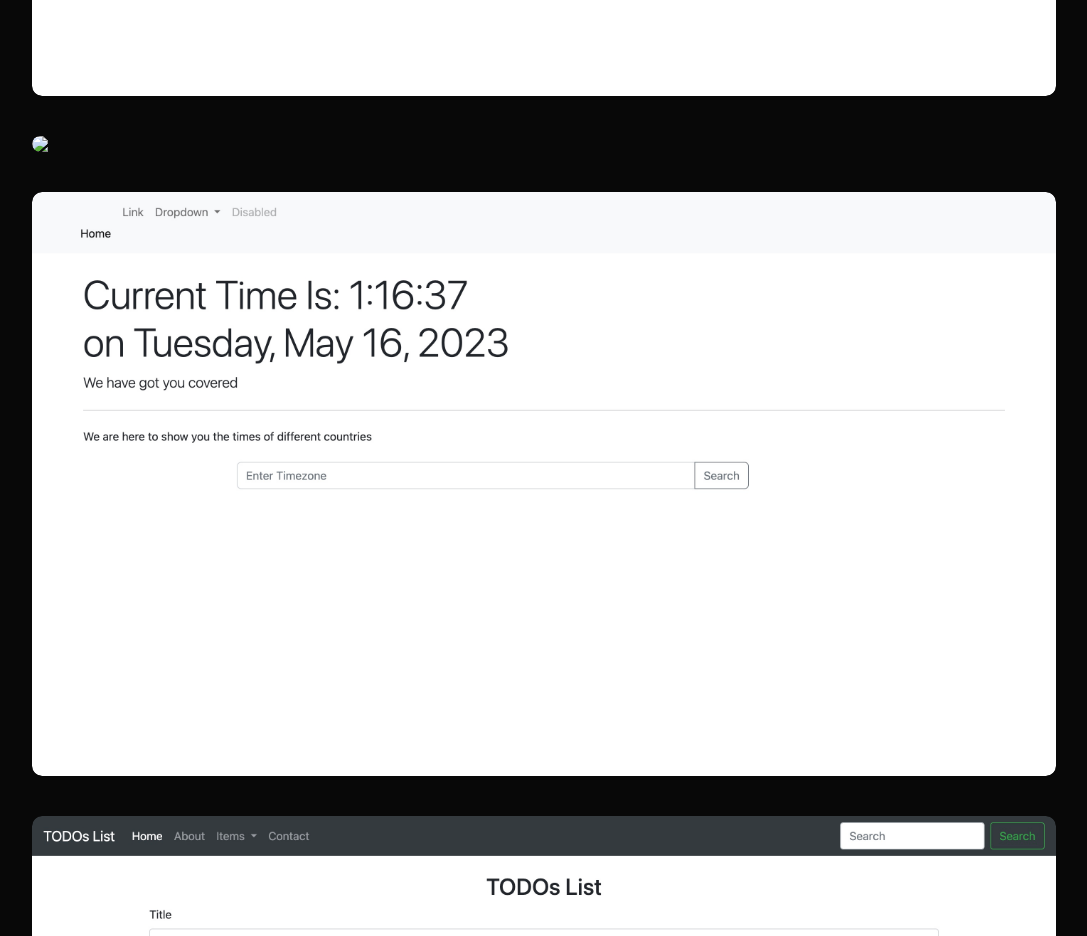
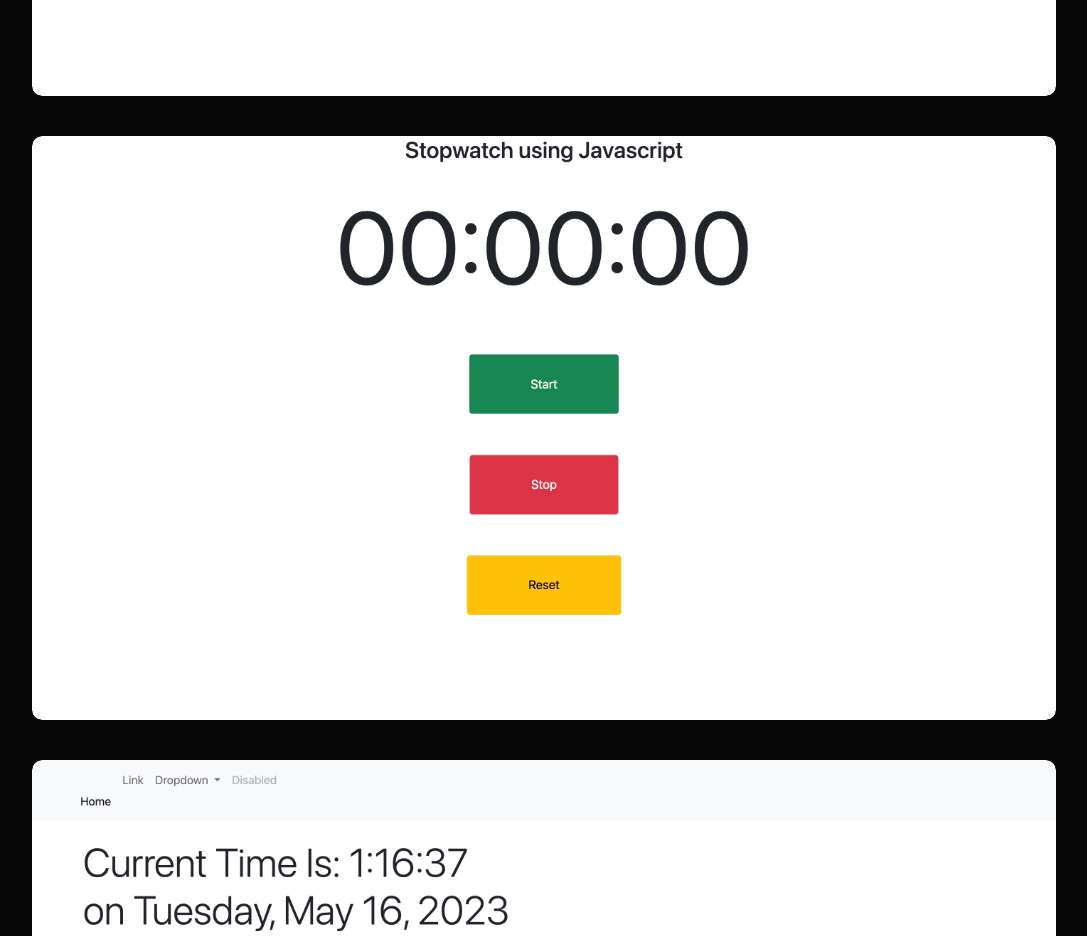
Before and after one commit to ayush1014/Ayushportfolio, a plain HTML site: page index.html in a window 1280 px wide. Shown: the part 2808-3744 px from the top of the page, without its empty margins (96-1183 px from the left). Drawn offline with Linux system fonts and the light colour scheme; the site is published under a folder, as on GitHub Pages, so addresses that start at the root find nothing.

Commit message:
added pic

```diff
--- a/index.html
+++ b/index.html
@@ -121,7 +121,7 @@
                     </div>
                 </div>
                 <div class="work">
-                    <img src="/pictures/work2.jpeg">
+                    <img src="./pictures/work2.jpeg">
                     <div class="layer">
                         <h3>Stopwatch</h3>
                         <p>This Stopwatch can run for as much as time you want. It have three buttons start, stop and
```
